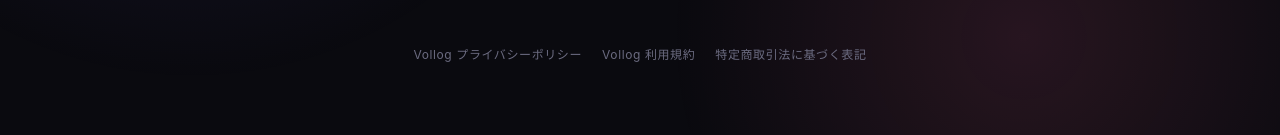
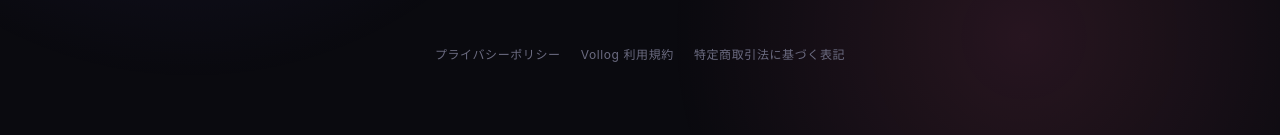
Before and after one commit to asakusasemao/asakusasemao.github.io, a plain HTML site: page index.html in a window 1280 px wide. Shown: the part 539-674 px from the top of the page. Drawn offline with Linux system fonts and the light colour scheme.

Commit message:
トップページのプライバシーを汎用のものに変更

```diff
--- a/index.html
+++ b/index.html
@@ -192,7 +192,7 @@
     </div>
 
     <div class="links">
-      <a href="/apps/vollog/privacy.html">Vollog プライバシーポリシー</a>
+      <a href="/apps/privacy.html">プライバシーポリシー</a>
       <a href="/apps/vollog/terms.html">Vollog 利用規約</a>
       <a href="/apps/tokushoho.html">特定商取引法に基づく表記</a>
     </div>
```
